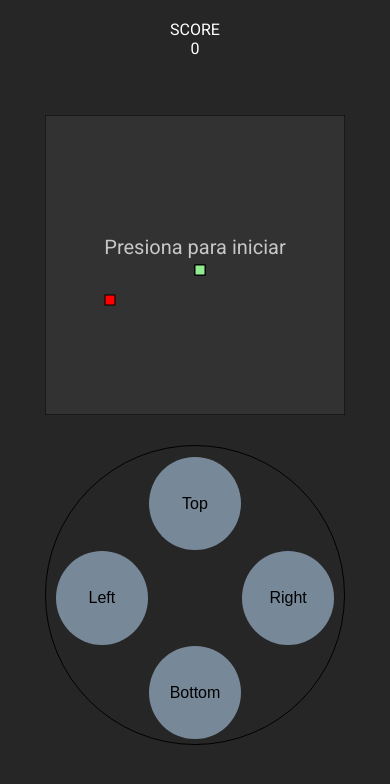
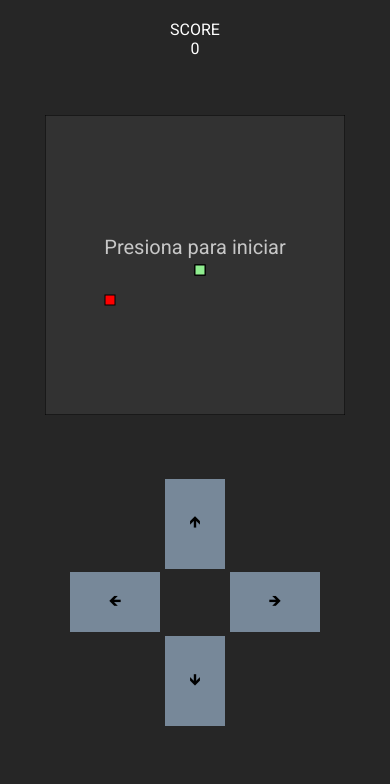
Before and after one commit to robertozh29/snakegame, a plain HTML site: page index.html in a window 390 px wide. Drawn offline with Linux system fonts and the light colour scheme.

Commit message:
se cambio el diseño de los controles en mobile. de botones  circulares a rectangulares

```diff
--- a/index.html
+++ b/index.html
@@ -16,14 +16,14 @@
 
     <div class="controles">
         <div class="top">
-            <button id="top">Top</button>
+            <button id="top">🡹</button>
         </div>
         <div class="middle">
-            <button class="left" id="left">Left</button>
-            <button class="right" id="right">Right</button>
+            <button class="left" id="left">🡸</button>
+            <button class="right" id="right">🡺</button>
         </div>
         <div class="bot">
-            <button id="bot">Bottom</button>
+            <button id="bot">🡻</button>
         </div>
 
     </div>
--- a/style.css
+++ b/style.css
@@ -55,37 +55,40 @@ canvas{
 .controles{
     display: none;
     position: absolute;
-        top: 35%;
+        top: 40%;
         left: 50%;
         transform: translate(-50%, 50%);
-    width: 300px;
-    height: 300px;
-    border: 1px black solid;
-    border-radius: 50%;
-    padding: 10px;
+    width: 280px;
+    height: 280px;
 }
 
 
 .controles div{
     width: 100%;
-    height: 34%;
+    height: 33%;
     display: flex;
     align-items: center;
     justify-content: center;
 }
 
 button{
-    width: 33%;
-    height: 99%;
-    border-radius: 50%;
+    height: 90px;
+    width: 60px;
     background-color: lightslategray;
     outline: none;
     border: none;
     font-size: 16px;
 }
 
+.middle button{
+    height: 60px;
+    width: 90px;
+}
+
 .controles .middle{
+    height: 65px;
     justify-content: space-between;
+    padding: 0 15px;
 }
 
 
```
